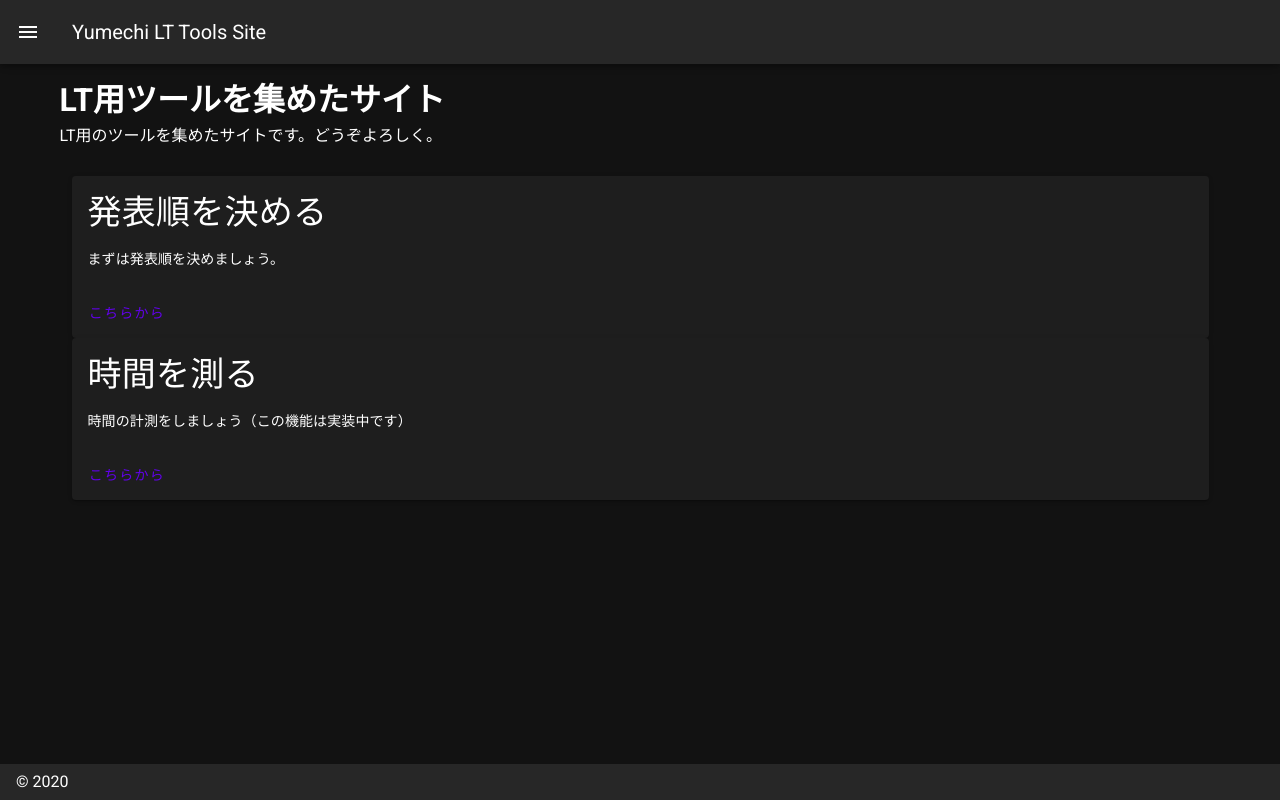
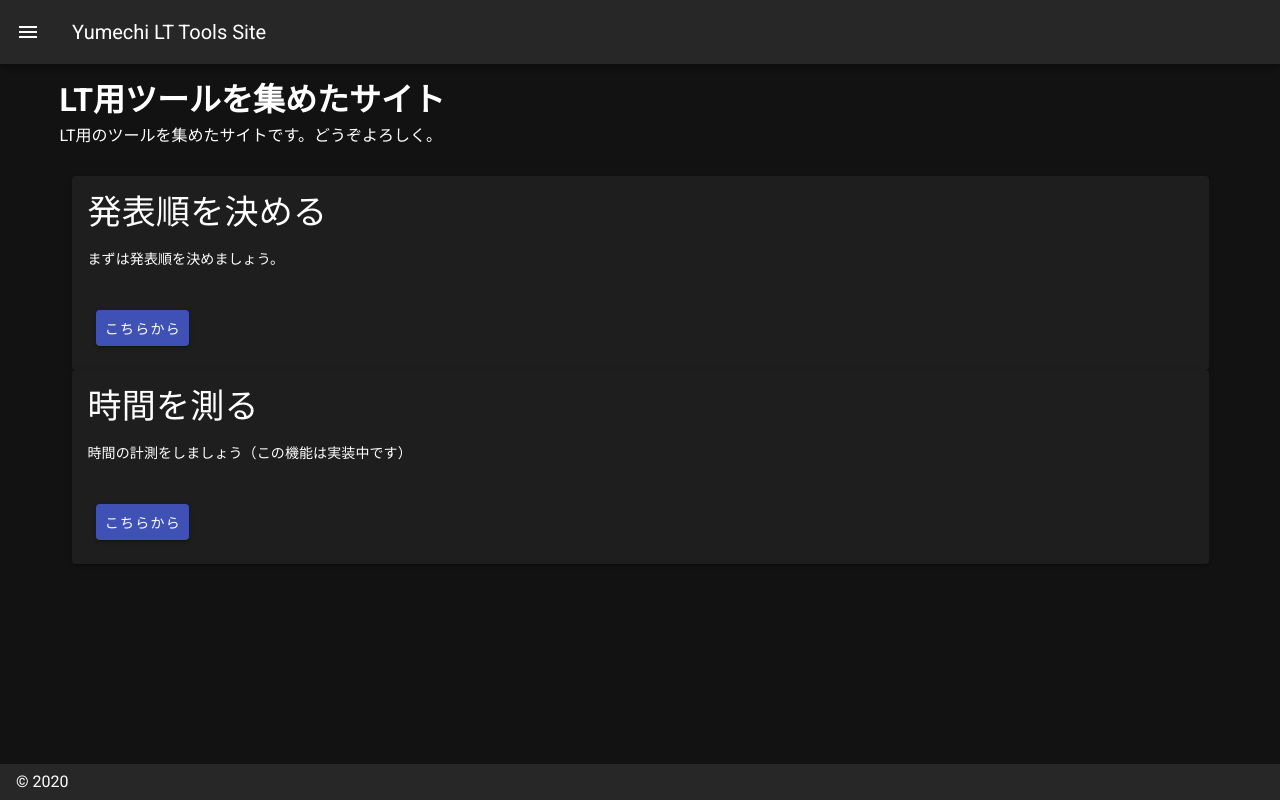
Before and after one commit to yumechi/lt-site, a Nuxt app: page / in a window 1280 px wide. Built offline with nearby package versions, Linux system fonts and the light colour scheme.

Commit message:
button link fix

```diff
--- a/pages/index.vue
+++ b/pages/index.vue
@@ -19,7 +19,7 @@
                 </div>
               </v-card-text>
               <v-card-actions>
-                <v-btn text color="deep-purple accent-4" to="/shuffle">
+                <v-btn class="ma-4" dark color="indigo" to="/shuffle" nuxt>
                   こちらから
                 </v-btn>
               </v-card-actions>
@@ -35,7 +35,7 @@
                 </div>
               </v-card-text>
               <v-card-actions>
-                <v-btn text color="deep-purple accent-4" to="/timer">
+                <v-btn class="ma-4" dark color="indigo" to="/timer" nuxt>
                   こちらから
                 </v-btn>
               </v-card-actions>
```
